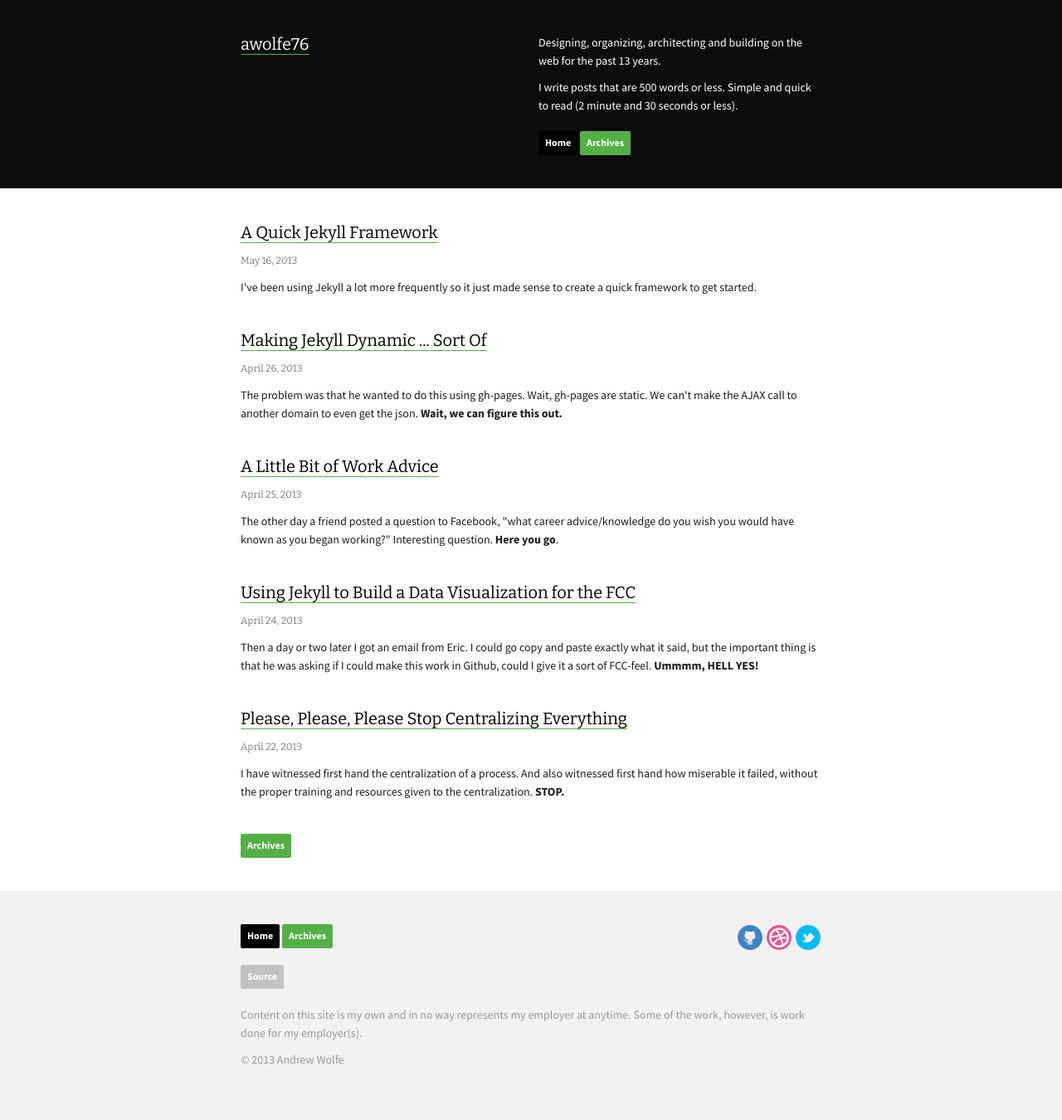
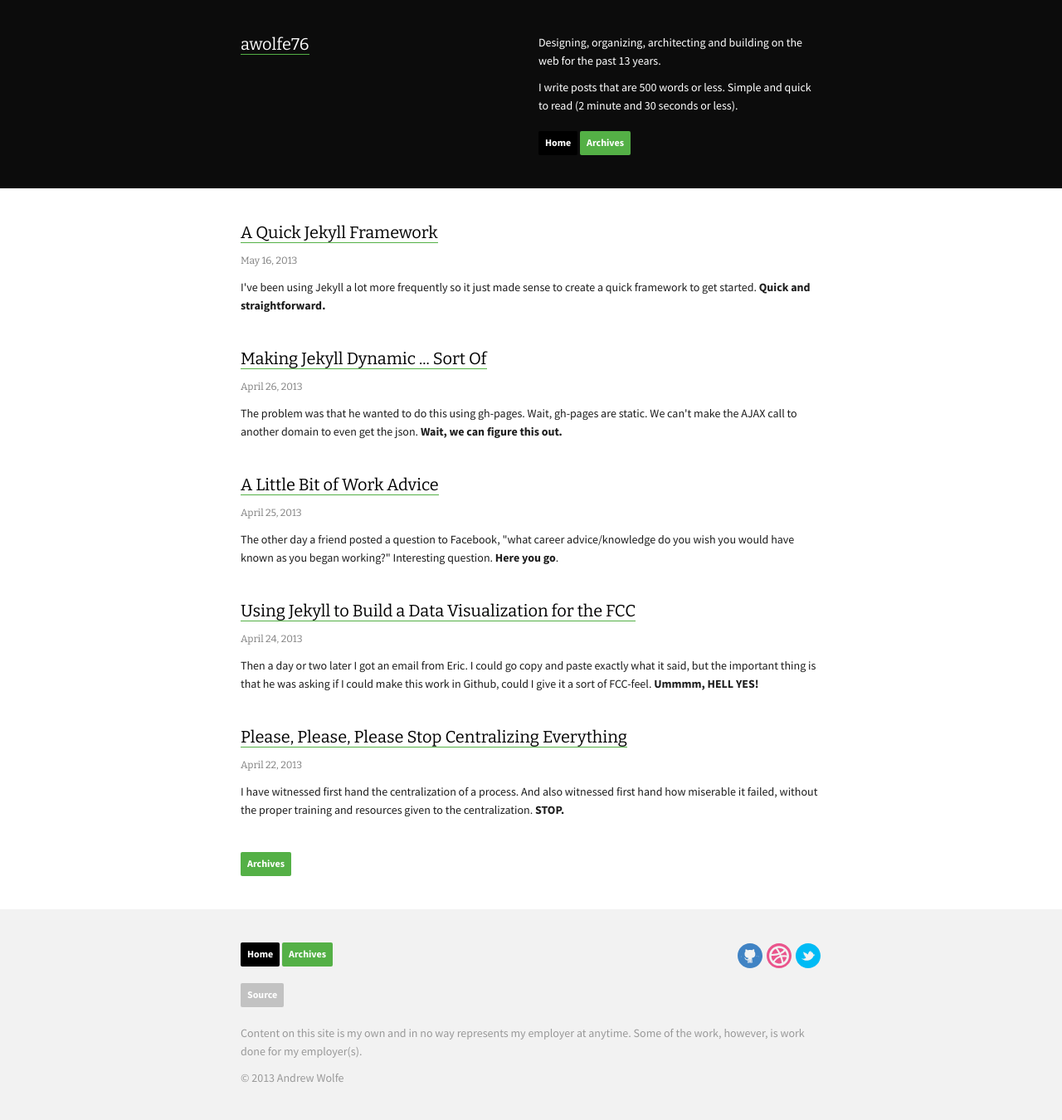
Before and after one commit to nickl1/awolfe76.github.com, a Jekyll site: the page built from index.md, in a window 1280 px wide. Shown: the whole page at 83% size. Built offline with Jekyll 4.4.1, drawn with Linux system fonts in a browser that asks for light colours; Markdown is read by kramdown in place of the engine named in the settings; before the commit the page ends 1328 px from its top, so only the background shows below that.

Commit message:
framework update

```diff
--- a/_posts/2013-05-16-jekyll-framework.md
+++ b/_posts/2013-05-16-jekyll-framework.md
@@ -1,7 +1,7 @@
 ---
 layout: post
 title: A Quick Jekyll Framework
-desc: I've been using Jekyll a lot more frequently so it just made sense to create a quick framework to get started.
+desc: I've been using Jekyll a lot more frequently so it just made sense to create a quick framework to get started. <strong>Quick and straightforward.</strong>
 
 permalink: /posts/a-quick-jekyll-framework.html
 ---
```
